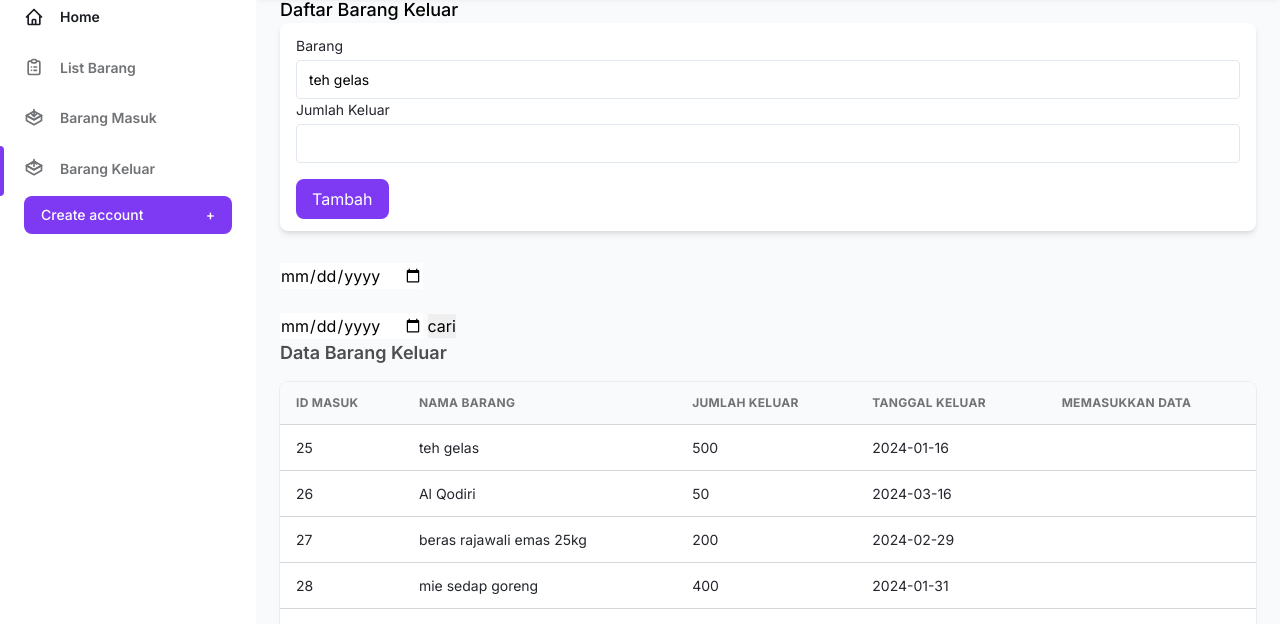
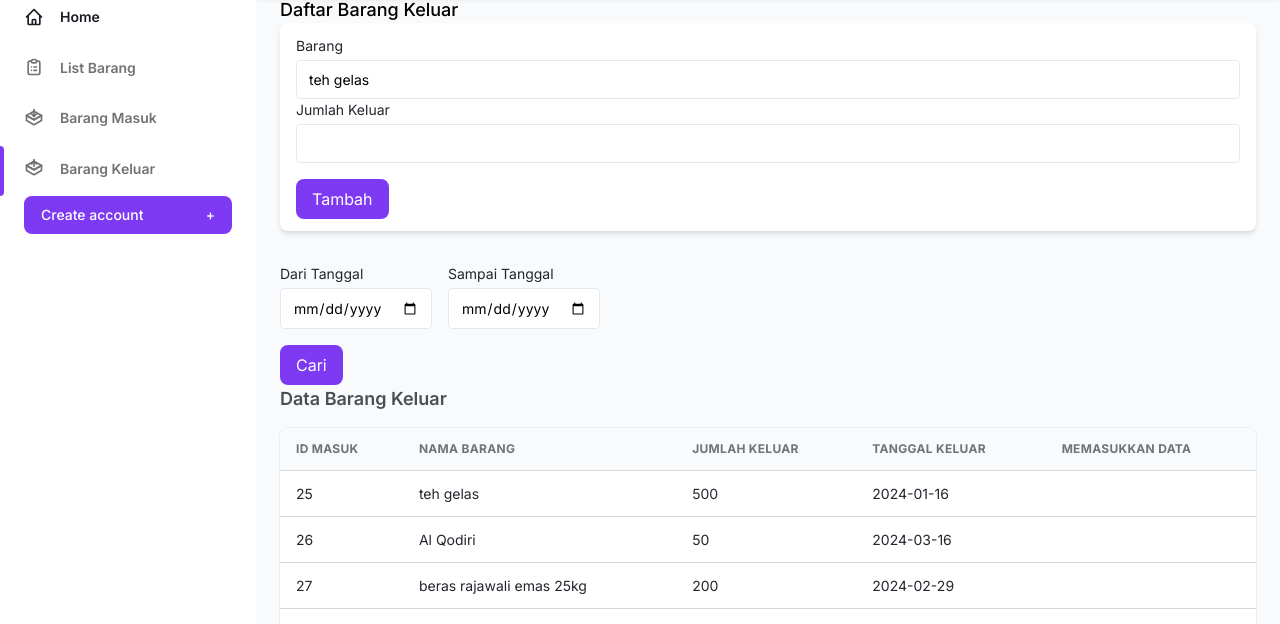
Before and after one commit to nekopride/project1, a PHP site: page /barang_keluar.php in a window 1280 px wide. Shown: the part 73-697 px from the top of the page. Run offline with PHP 8.4, Linux system fonts and the light colour scheme; a user stored in the database is signed in; data comes from the database, SQL or seed files in the repository.

Commit message:
Add files via upload

```diff
--- a/barang_keluar.php
+++ b/barang_keluar.php
@@ -52,7 +52,7 @@ $query_keluar = "SELECT barang_keluar.id_keluar, barang.nama_barang, barang_kelu
 <head>
     <meta charset="UTF-8" />
     <meta name="viewport" content="width=device-width, initial-scale=1.0" />
-    <title>Barang Masuk</title>
+    <title>Barang Keluar</title>
     <link href="https://fonts.googleapis.com/css2?family=Inter:wght@400;500;600;700;800&display=swap" rel="stylesheet" />
     <link rel="stylesheet" href="./assets/css/tailwind.output.css" />
     <script src="https://cdn.jsdelivr.net/gh/alpinejs/alpine@v2.x.x/dist/alpine.min.js" defer></script>
@@ -62,6 +62,7 @@ $query_keluar = "SELECT barang_keluar.id_keluar, barang.nama_barang, barang_kelu
     <script src="./assets/js/charts-lines.js" defer></script>
     <script src="./assets/js/charts-pie.js" defer></script>
     <link rel="stylesheet" href="./assets/css/baru.css">
+    <link rel="stylesheet" href="./assets/css/keluar.css">
 </head>
 <body>
 
@@ -288,13 +289,11 @@ $query_keluar = "SELECT barang_keluar.id_keluar, barang.nama_barang, barang_kelu
           <div class="container px-6 mx-auto grid">
 
     <h1 class="text-lg leading-3 font-medium text-gray-900 dark:text-gray-200">Daftar Barang Keluar</h1>
-        <?php if (isset($_SESSION['error'])) { ?>
-            <div class="alert alert-danger" role="alert">
-                <?php echo $_SESSION['error']; unset($_SESSION['error']); ?>
-            </div>
-        <?php } ?>
-
-
+      <?php if (isset($_SESSION['error'])) { ?>
+        <div class="<?php echo $darkTheme ? 'custom-alert-light' : 'custom-alert-dark'; ?>" role="alert">
+          <?php echo $_SESSION['error']; unset($_SESSION['error']); ?>
+        </div>
+      <?php } ?>
 
         <div class="px-4 py-3 mb-8 bg-white rounded-lg shadow-md dark:bg-gray-800">
                     <form method="post" action="">
@@ -315,11 +314,23 @@ $query_keluar = "SELECT barang_keluar.id_keluar, barang.nama_barang, barang_kelu
                         <input name="submit" type="submit" value="Tambah" class="mt-4 px-4 py-2 text-white bg-purple-600 rounded-lg hover:bg-purple-700" />
                     </form>
                 </div>
-                <div >
+                <div>
                   <form method="post">
-                    <input type="date" name="dari_tanggal" value="cari" required="required"><br><br>
-                    <input type="date" name="akhir_tanggal" value="cari" required="required">
-                    <input type="submit" name="cari" class="btn btn-primary" value="cari">
+                    <div class="flex">
+                      <div class="w-1/2 pr-2">
+                        <label class="block text-sm">
+                          <span class="text-gray-700 dark:text-gray-400">Dari Tanggal</span>
+                          <input type="date" name="dari_tanggal" class="block w-full mt-1 text-sm dark:border-gray-600 dark:bg-gray-700 focus:border-purple-400 focus:outline-none focus:shadow-outline-purple dark:text-gray-300 dark:focus:shadow-outline-gray form-input" required="required">
+                        </label>
+                      </div>
+                      <div class="w-1/2 pl-2">
+                        <label class="block text-sm">
+                          <span class="text-gray-700 dark:text-gray-400">Sampai Tanggal</span>
+                          <input type="date" name="akhir_tanggal" class="block w-full mt-1 text-sm dark:border-gray-600 dark:bg-gray-700 focus:border-purple-400 focus:outline-none focus:shadow-outline-purple dark:text-gray-300 dark:focus:shadow-outline-gray form-input" required="required">
+                        </label>
+                      </div>
+                    </div>
+                    <input type="submit" name="cari" class="mt-4 px-4 py-2 text-white bg-purple-600 rounded-lg hover:bg-purple-700" value="Cari">
                   </form>
                 </div>
 
```
